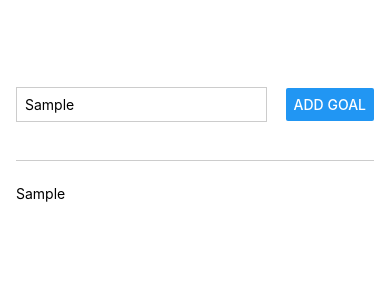
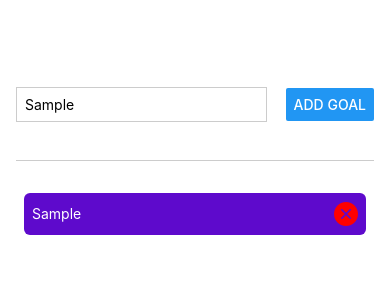
Before and after one commit to tiaan-jonker/Goals-App---React-Native-, a React Native app: screen / in a window 390 px wide. Both pictures are taken after typing "Sample" into the empty fields and a click on the button "ADD GOAL". Shown: the top 300 px of the page. Built offline with nearby package versions, Linux system fonts and the light colour scheme.

Commit message:
goal item in own component and delete function added

```diff
--- a/App.js
+++ b/App.js
@@ -1,5 +1,6 @@
 import { useState } from 'react';
 import { StyleSheet, Text, View, Button, TextInput } from 'react-native';
+import GoalItem from './GoalItem';
 
 export default function App() {
   const [goalInputText, setGoalInputText] = useState('')
@@ -14,14 +15,24 @@ export default function App() {
     setGoalInputText('')
   }
 
+  const deleteGoalHandler = (id) => {
+    console.log(id)
+    setCourseGoals(courseGoals.filter(goal => goal !== id))
+  }
+
   return (
     <View style={styles.appContainer}>
       <View style={styles.inputContainer}>
-        <TextInput style={styles.textInput} placeholder='Your course goal' onChangeText={goalInputHandler}/>
+        <TextInput
+          style={styles.textInput}
+          placeholder='Your course goal'
+          onChangeText={goalInputHandler}/>
         <Button title='Add Goal' onPress={addGoalHandler}/>
       </View>
       <View style={styles.goalsContainer}>
-        {courseGoals.map((goal) => <Text key={goal}>{goal}</Text>)}
+        {courseGoals.map((goal) => (
+          <GoalItem key={goal} goal={goal} deleteGoalHandler={deleteGoalHandler}/>
+        ))}
       </View>
     </View>
   );
@@ -51,5 +62,17 @@ const styles = StyleSheet.create({
   },
   goalsContainer: {
     flex: 6
+  },
+  goalItem: {
+    flexDirection: 'row',
+    justifyContent: 'space-between',
+    alignItems: 'center',
+    margin: 8,
+    padding: 8,
+    borderRadius: 6,
+    backgroundColor: '#5e0acc',
+  },
+  goalItemText: {
+    color: 'white',
   }
 });
--- /dev/null
+++ b/GoalItem.js
@@ -0,0 +1,33 @@
+import React from 'react'
+import { AntDesign } from '@expo/vector-icons'
+import { StyleSheet, Text, View, Button, TextInput } from 'react-native';
+
+export default function GoalItem({goal, deleteGoalHandler}) {
+  return (
+    <View style={styles.goalItem}>
+      <Text style={styles.goalItemText}>
+        {goal}
+      </Text>
+      <AntDesign
+        name="closecircle"
+        size={24}
+        color="red"
+        onPress={() => deleteGoalHandler(goal)} />
+    </View>
+  )
+}
+
+const styles = StyleSheet.create({
+  goalItem: {
+    flexDirection: 'row',
+    justifyContent: 'space-between',
+    alignItems: 'center',
+    margin: 8,
+    padding: 8,
+    borderRadius: 6,
+    backgroundColor: '#5e0acc',
+  },
+  goalItemText: {
+    color: 'white',
+  }
+});
```
